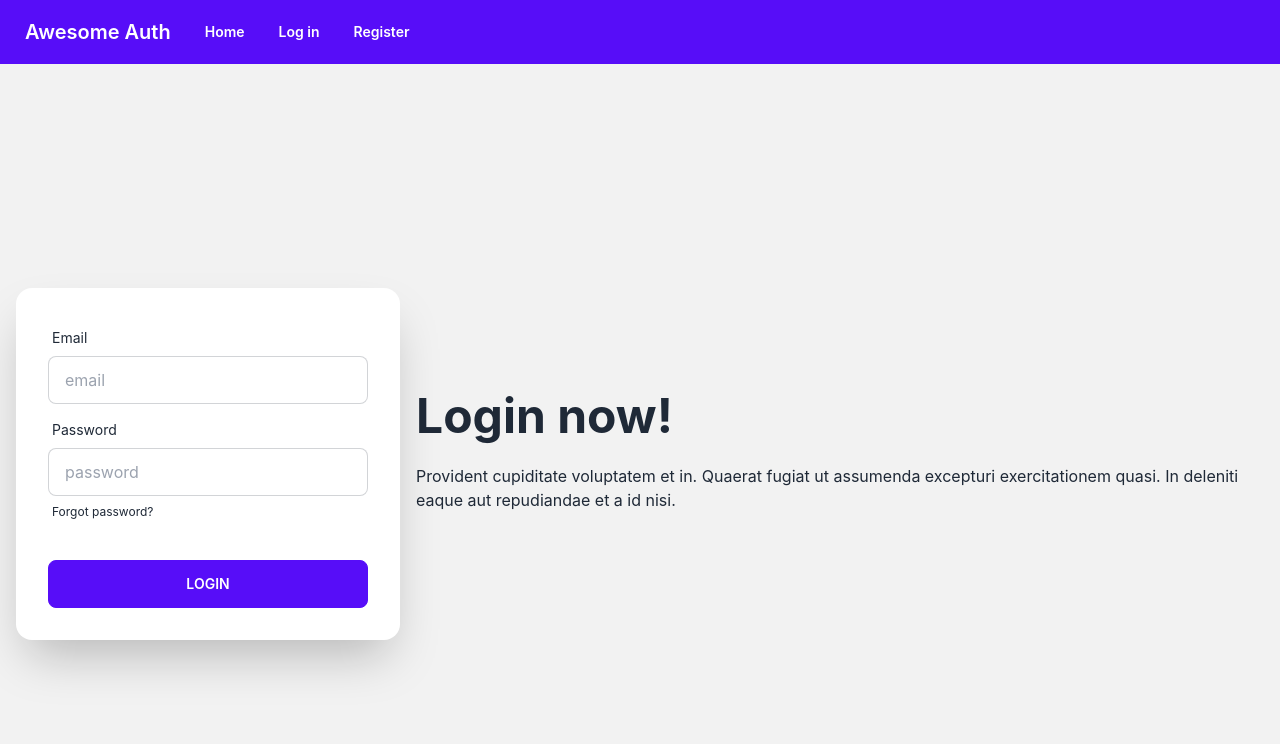
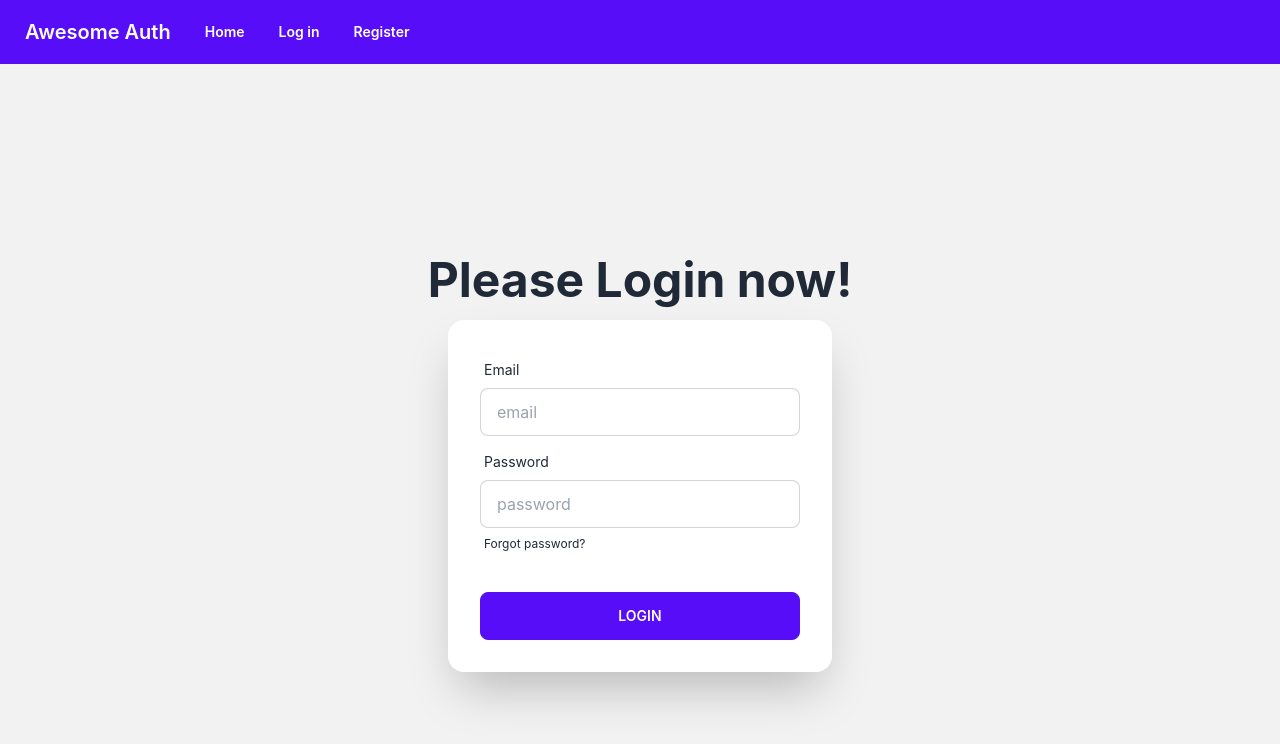
Before and after one commit to Rasel91/auth-router-context, a React (Create React App) app: page /login in a window 1280 px wide. Shown: the top 744 px of the page. Built offline with nearby package versions, Linux system fonts and the light colour scheme.

Commit message:
event handler added

```diff
--- a/src/components/Login/Login.js
+++ b/src/components/Login/Login.js
@@ -1,35 +1,47 @@
 import React from 'react';
 
 const Login = () => {
+
+    const handleSubmit = event => {
+        event.preventDefault();
+        const form = event.target;
+        const email = form.email.value;
+        const password = form.password.value;
+        console.log(email, password)
+    }
     return (
         <div>
             <div className="hero min-h-screen bg-base-200">
-                <div className="hero-content flex-col lg:flex-row-reverse">
+                <div className="hero-content flex-col ">  {/* lg:flex-row-reverse */}
                     <div className="text-center lg:text-left">
-                        <h1 className="text-5xl font-bold">Login now!</h1>
-                        <p className="py-6">Provident cupiditate voluptatem et in. Quaerat fugiat ut assumenda excepturi exercitationem quasi. In deleniti eaque aut repudiandae et a id nisi.</p>
+                        <h1 className="text-5xl font-bold">Please Login now!</h1>
                     </div>
                     <div className="card flex-shrink-0 w-full max-w-sm shadow-2xl bg-base-100">
-                        <div className="card-body">
+                        <form onSubmit={handleSubmit} className="card-body">
+
                             <div className="form-control">
                                 <label className="label">
                                     <span className="label-text">Email</span>
                                 </label>
-                                <input type="text" placeholder="email" className="input input-bordered" />
+
+                                <input type="email" name='email' placeholder="email" className="input input-bordered" required />
                             </div>
+
                             <div className="form-control">
                                 <label className="label">
                                     <span className="label-text">Password</span>
                                 </label>
-                                <input type="text" placeholder="password" className="input input-bordered" />
+                                <input type="password" name='password' placeholder="password" className="input input-bordered" required />
+
                                 <label className="label">
-                                    <a href="#" className="label-text-alt link link-hover">Forgot password?</a>
+                                    <a href="#" className="label-text-alt link link-hover"> Forgot password? </a>
                                 </label>
                             </div>
+
                             <div className="form-control mt-6">
                                 <button className="btn btn-primary">Login</button>
                             </div>
-                        </div>
+                        </form>
                     </div>
                 </div>
             </div>
```
